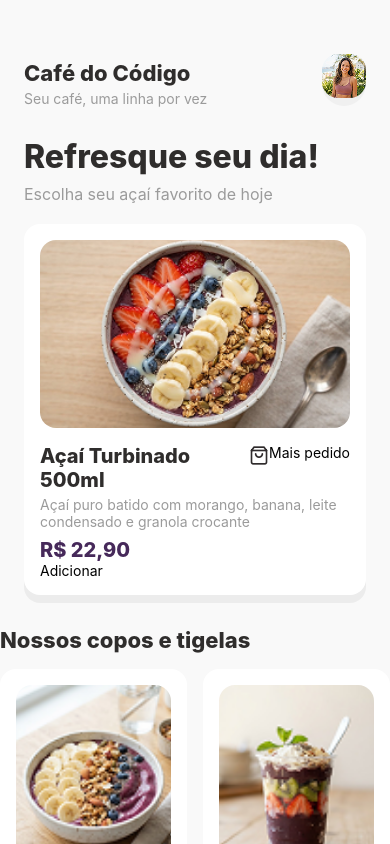
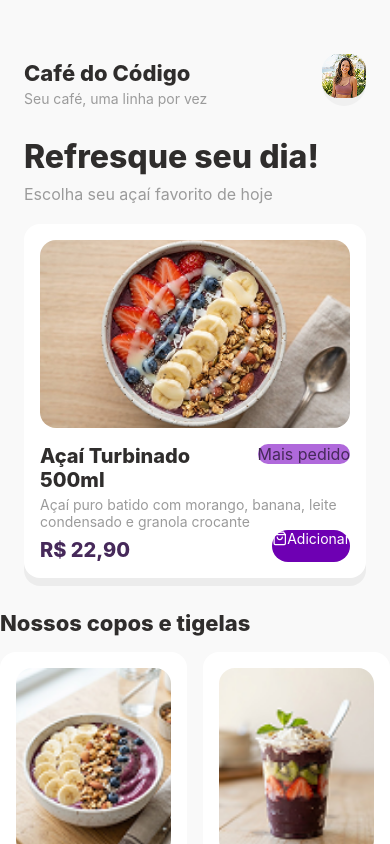
Before and after one commit to TermiteSuperOrganism/acai-prime, a React Native app: screen / in a window 390 px wide. Built offline with nearby package versions, Linux system fonts and the light colour scheme.

Commit message:
atualiza

```diff
--- a/App.tsx
+++ b/App.tsx
@@ -17,7 +17,7 @@ export default function App() {
     if (name.trim() === '') {
       setMessage('Por favor, informe seu nome!')
     } else {
-      setMessage(`${<Ionicons name="checkmark-circle" size={20} color="#2f2b2c"></Ionicons>}Olá, ${name}! Pedido iniciado com sucesso`)
+      setMessage(`Olá, ${name}! Pedido iniciado com sucesso`)
     }
   }
 
@@ -43,11 +43,13 @@ export default function App() {
               style={styles.image} />
             <View style={styles.featuredFirstLine}>
               <Text style={styles.featuredTitle}>Açaí Turbinado 500ml</Text>
-              <View style={styles.frameMaisPedido}><Text style={styles.maisPedido}><Feather name="shopping-bag" size={20} color="#2f2b2c"></Feather>Mais pedido</Text></View>
+              <View style={styles.frameMaisPedido}><Text style={styles.maisPedido}>Mais pedido</Text></View>
             </View>
             <Text style={styles.featuredDescription}>Açaí puro batido com morango, banana, leite condensado e granola crocante</Text>
-            <Text style={styles.featuredPrice}>R$ 22,90</Text>
-            <Text>Adicionar</Text>
+            <View style={styles.bottomLine}>
+              <Text style={styles.featuredPrice}>R$ 22,90</Text>
+              <Text style={styles.adicionar}><Feather name="shopping-bag" size={15} color="white"></Feather>Adicionar</Text>
+            </View>
           </View>
           {/*Card*/}
         </View>
@@ -74,7 +76,7 @@ export default function App() {
           <CustomButton title={'Fazer meu pedido'} onPress={handleOrder} />
 
           {message !== '' && (
-            <Text style={styles.messageText}>{message}</Text>
+            <Text style={styles.messageText}><Ionicons name="checkmark-circle" size={20} color="#50C878"></Ionicons>{message}</Text>
           )}
         </View>
         {/*Body*/}
@@ -188,14 +190,17 @@ const styles = StyleSheet.create({
   messageText: {
     fontSize: 16,
     fontWeight: "800",
-    color: "#AFE1AF",
+    color: '#50C878',
+    backgroundColor:"#ECFFDC",
     alignItems: "center",
-    marginTop: 20
+    marginTop: 20,
+    borderRadius: 16,
   },
   featuredFirstLine:{
     display:'flex',
     flexDirection: 'row',
     alignContent:'space-between',
+    justifyContent:'space-between',
   },
   frameMaisPedido:{
 
@@ -203,5 +208,20 @@ const styles = StyleSheet.create({
   maisPedido:{
     marginRight: 0,
     display:'flex',
+    backgroundColor:'#B069DB',
+    color:"#46295a",
+    fontSize:16,
+    borderRadius: 16,
+  },
+  bottomLine:{
+    display:'flex',
+    flexDirection: 'row',
+    alignContent:'space-between',
+    justifyContent:'space-between',
+  },
+  adicionar:{
+    backgroundColor:"#6E00B3",
+    color:'white',
+    borderRadius: 16,
   },
 });
--- a/components/DishCard.tsx
+++ b/components/DishCard.tsx
@@ -1,5 +1,6 @@
 import { Ionicons } from '@expo/vector-icons';
 import AntDesign from '@expo/vector-icons/AntDesign';
+import Entypo from '@expo/vector-icons/Entypo';
 import { Image, ImageSourcePropType, KeyboardAvoidingView, ScrollView, StyleSheet, Text, TextInput, TouchableOpacity, View } from 'react-native';
 
 type DishCardProps = {
@@ -8,17 +9,19 @@ type DishCardProps = {
     description: string;
     price: string;
 };
-export default function DishCard({ imageSrc,name, description, price }: DishCardProps) {
+export default function DishCard({ imageSrc, name, description, price }: DishCardProps) {
     return (
 
         <View style={styles.cardItem}>
             <Image
                 source={imageSrc}
-                    style={styles.image}/>
+                style={styles.image} />
             <Text style={styles.cardTitle}>{name}</Text>
             <Text style={styles.cardDescription}>{description}</Text>
+            <Text style={styles.bottomLine}>
                 <Text style={styles.cardPrice}>R$ {price}</Text>
-                <AntDesign name='plus-circle' size={20} color="#2f2b2c"></AntDesign>
+                <Entypo name='circle-with-plus' size={20} color="#46295a"></Entypo>
+            </Text>
         </View>
 
     );
@@ -64,4 +67,9 @@ const styles = StyleSheet.create({
         borderRadius: 16,
         marginBottom: 16
     },
+    bottomLine: {
+        display: 'flex',
+        flexDirection: 'row',
+        justifyContent:'space-between',
+    },
 })
```
Lines whose indentation alone changed are shown as unchanged.
